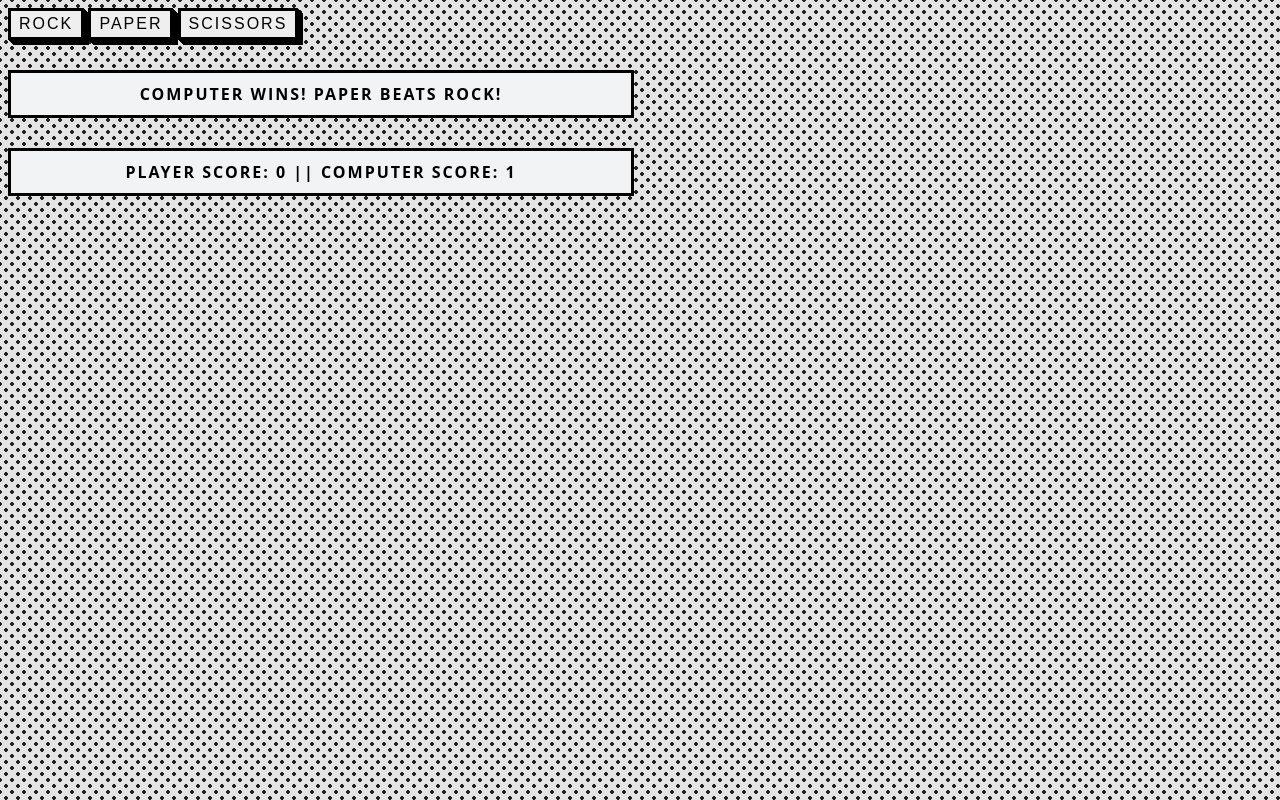
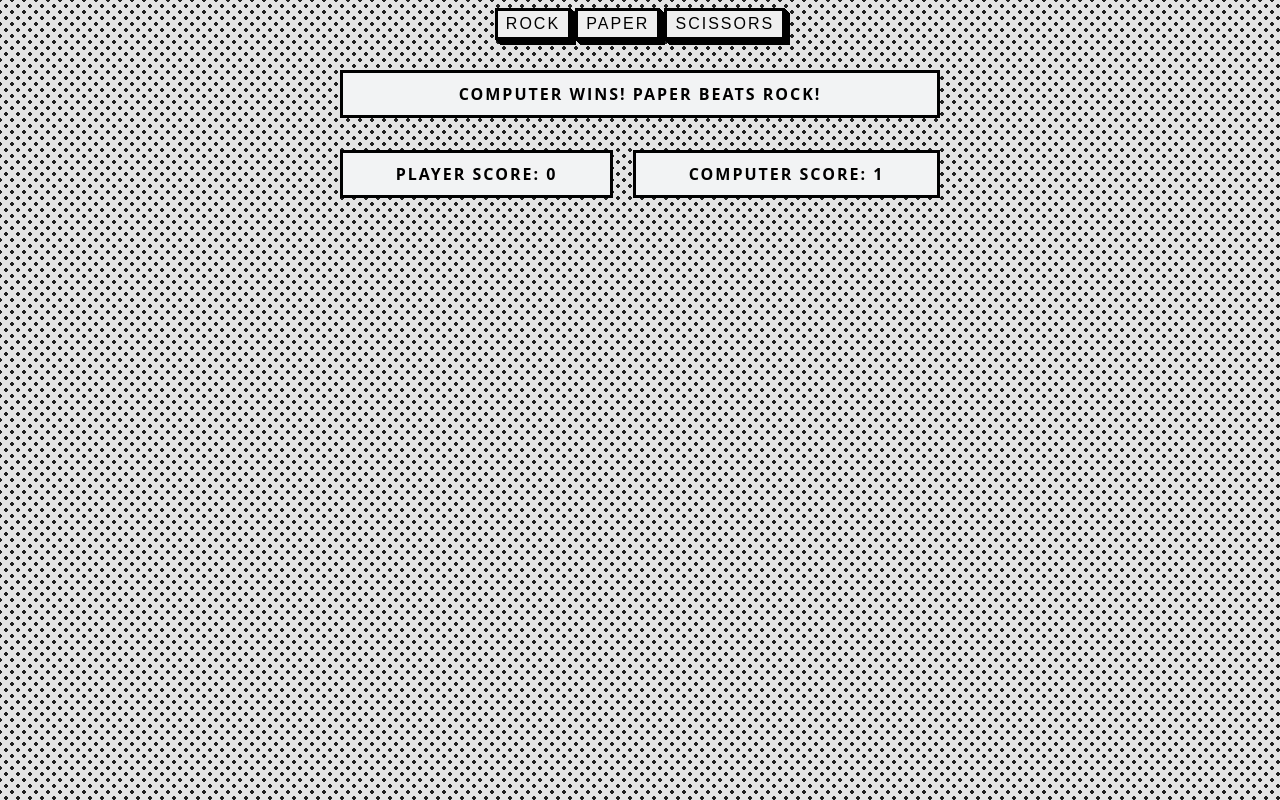
Before and after one commit to angieaugy/rockpaperscissors, a plain HTML site: page index.html in a window 1280 px wide. Both pictures are taken after a click on the button "ROCK". Drawn offline with Linux system fonts and the light colour scheme.

Commit message:
Split scores during results display

```diff
--- a/index.html
+++ b/index.html
@@ -15,10 +15,16 @@
     <button value="scissors">Scissors</button>
   </div>
 
-  <p id="matchResult"></p>
-  <p id="matchScore">Player Score: 0 || Computer Score: 0</p>
-  <p id="finalWinner"></p>
-  <button id="reset">Reset</button>
+  <div class="results">
+    <p class="toggle" id="matchResult"></p>
+    <div class="scores">
+      <p id="playerScore">Player Score: 0</p>
+      <p id="computerScore">Computer Score: 0</p>
+    </div>
+    <p class="toggle" id="finalWinner"></p>
+    <button class="toggle" id="reset">Reset</button>
+  </div>
+
 
 
 </body>
--- a/myScript.js
+++ b/myScript.js
@@ -1,6 +1,7 @@
 const result = document.querySelector('.result')
 const matchText = document.getElementById('matchResult')
-const matchScore = document.getElementById('matchScore')
+const printComputerScore = document.getElementById('computerScore')
+const printPlayerScore= document.getElementById('playerScore')
 const finalWinner = document.getElementById('finalWinner')
 const resetButton = document.getElementById('reset')
 
@@ -151,7 +152,8 @@ function playMatch() {
 
         // Display match results
         matchText.textContent = matchAnnounce(matchResult, playerSelection, computerSelection)
-        matchScore.textContent = "Player Score: " + playerScore + " || " + "Computer Score: " + computerScore
+        printPlayerScore.textContent = "Player Score: " + playerScore
+        printComputerScore.textContent = "Computer Score: " + computerScore
 
         if (playerScore == 5 || computerScore == 5) {
 
@@ -183,7 +185,8 @@ function reset() {
 
     finalWinner.textContent = ""
     matchText.textContent = ""
-    matchScore.textContent = "Player Score: " + playerScore + " || " + "Computer Score: " + computerScore
+    printPlayerScore.textContent = "Player Score: " + playerScore
+    printComputerScore.textContent = "Computer Score: " + computerScore
     resetButton.classList.toggle('active')
     finalWinner.classList.toggle('active')
     matchText.classList.toggle('active')
--- a/style.css
+++ b/style.css
@@ -5,6 +5,7 @@ body {
     background-color: #e4e4e4;
     background-position: 0 0, 6px 6px;
     background-size: 12px 12px;
+    text-align: center;
   }
 
 button {
@@ -30,10 +31,8 @@ left: 5px;
 }
 
 p {
-margin: 30px 0;
 padding: 10px;
 text-align: center;
-width: 600px;
 background-color: #f2f3f4;
 border: 3px solid;
 text-transform: uppercase;
@@ -41,11 +40,30 @@ letter-spacing: 2px;
 font-weight: bold;
 }
 
+.results {
+    width: 600px;
+    margin: 30px auto;
+}
 
-#reset, #finalWinner, #matchResult {
+.results button {
+    margin:auto;
+}
+
+.scores {
+    display: flex;
+    justify-content: space-between;
+    gap: 20px;
+}
+
+.scores p {
+ flex: auto;
+}
+
+
+.toggle {
     display: none;
 }
 
-#reset.active, #finalWinner.active, #matchResult.active {
+.toggle.active {
     display: block;
 }
```
